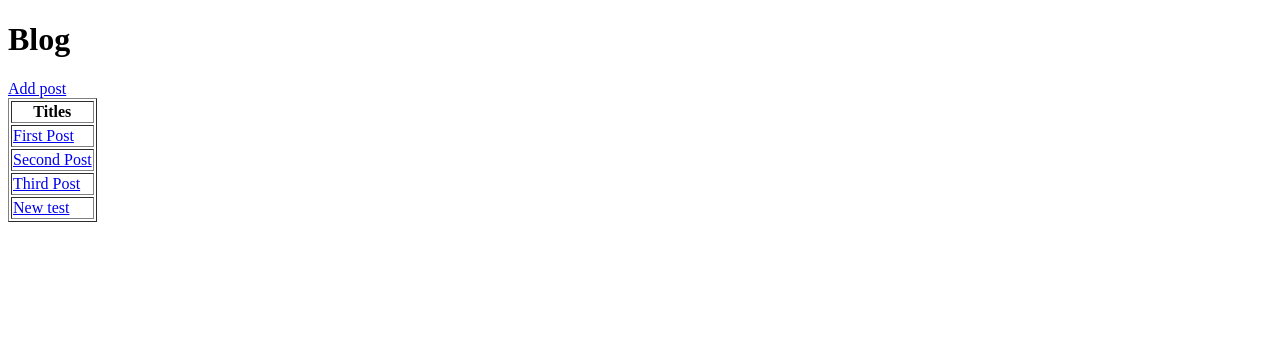
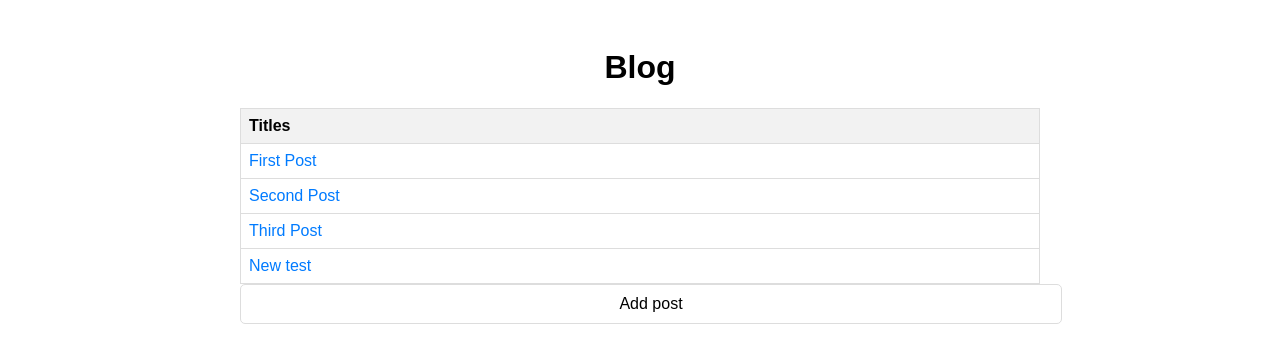
Before and after one commit to eid96/Cross-Site-Scripting, a Flask app: page / in a window 1280 px wide. Shown: the top 363 px of the page. Run offline with Flask 3, Linux system fonts and the light colour scheme; data comes from the database, SQL or seed files in the repository.

Commit message:
Small style change

```diff
--- a/templates/home.html
+++ b/templates/home.html
@@ -2,13 +2,59 @@
 <html>
 <head>
     <title>Home</title>
+    <style>
+        body {
+            font-family: Arial, sans-serif;
+        }
+        .container {
+            max-width: 800px;
+            margin: auto;
+            padding: 20px;
+        }
+        h1 {
+            text-align: center;
+        }
+        .post-list {
+            border-collapse: collapse;
+            width: 100%;
+            margin-top: 20px;
+        }
+        .post-list th, .post-list td {
+            border: 1px solid #ddd;
+            padding: 8px;
+            text-align: left;
+        }
+        .post-list th {
+            background-color: #f2f2f2;
+        }
+        .post-list a {
+            text-decoration: none;
+            color: #007bff;
+        }
+        .post-list a:hover {
+            text-decoration: underline;
+        }
+          .back-btn {
+            width: 100%;
+            padding: 10px;
+            border-radius: 5px;
+            border: 1px solid #ddd;
+            background-color: white;
+            color: black;
+            font-size: 16px;
+            cursor: pointer;
+            text-align: center;
+            text-decoration: none;
+            display: block;
+        }
+    </style>
 </head>
 <body>
 
+    <div class="container">
         <h1>Blog</h1>
-    <a href="{{ url_for('add_posts') }}">Add post</a>
 
-    <table border="1">
+        <table class="post-list">
             <tr>
                 <th>Titles</th>
             </tr>
@@ -19,5 +65,8 @@
             {% endfor %}
         </table>
 
+        <a class="back-btn" href="{{ url_for('add_posts') }}">Add post</a>
+    </div>
+
 </body>
 </html>
```
Lines whose indentation alone changed are shown as unchanged.
